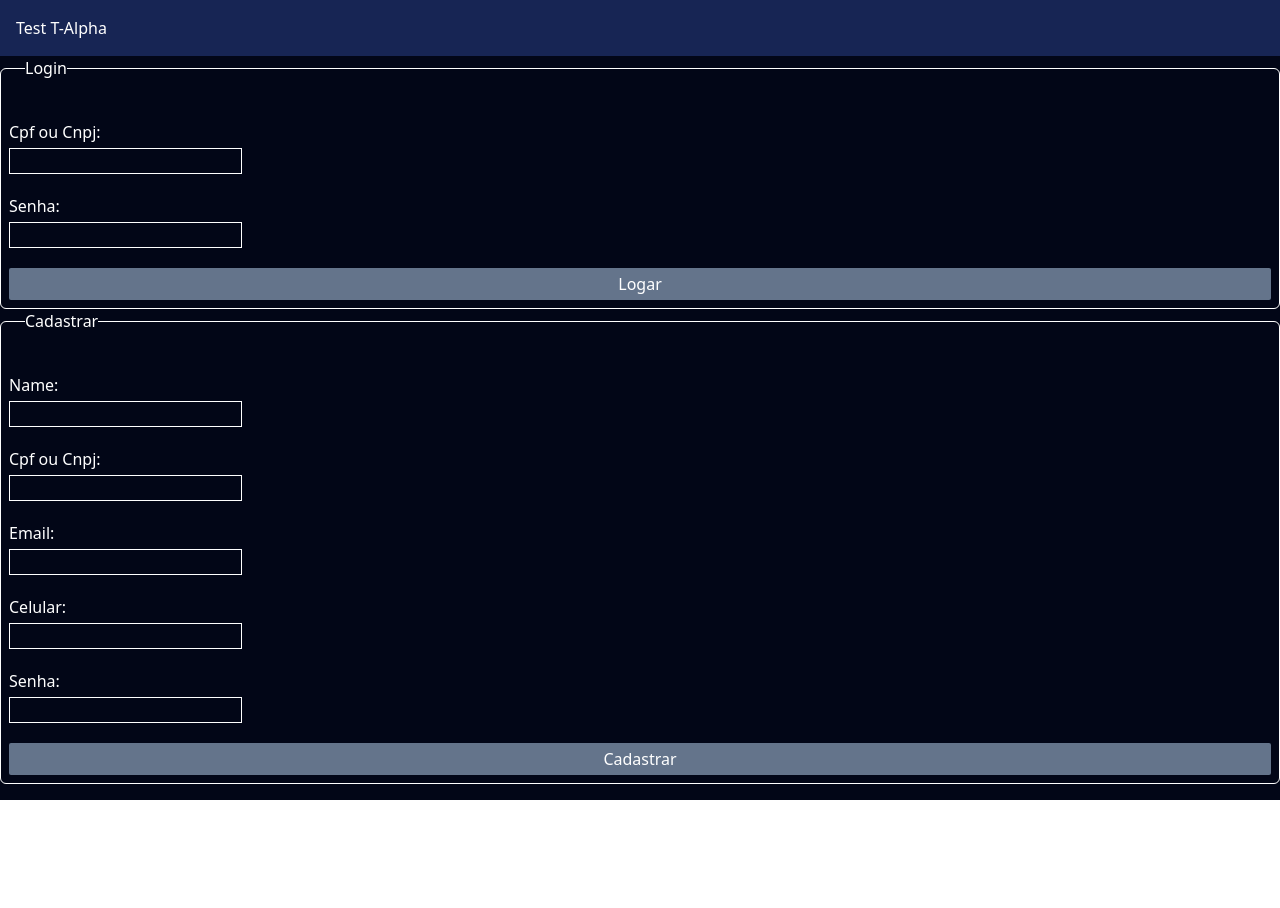
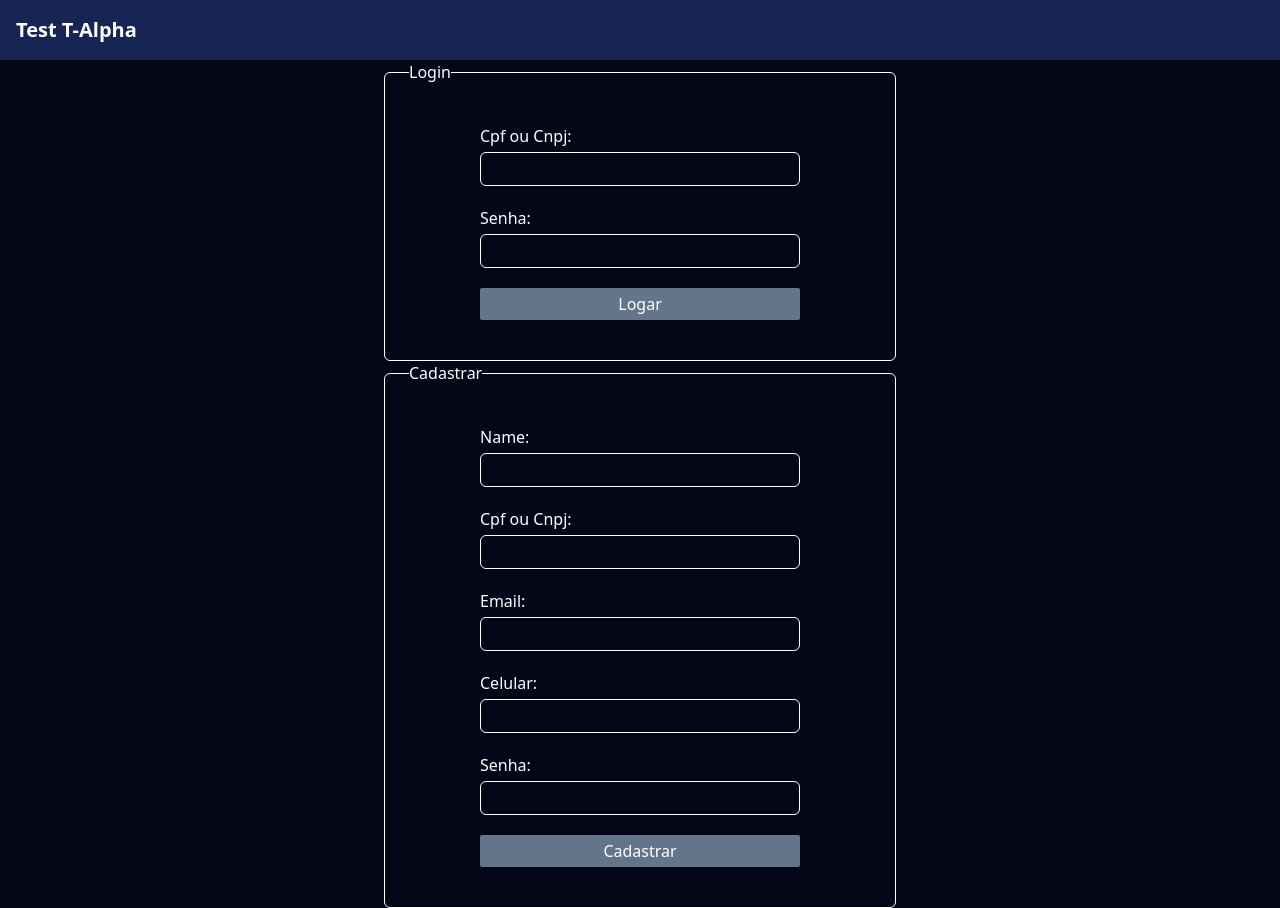
Before and after one commit to HelcioAnicio/Test-TAlpha, a React (Vite) app: page / in a window 1280 px wide. Before the commit the page ends 800 px from the top, so only its background shows below. Built offline with nearby package versions, Linux system fonts and the light colour scheme.

Commit message:
Feat: Finished the styles

```diff
--- a/src/Components/Header/header.tsx
+++ b/src/Components/Header/header.tsx
@@ -2,7 +2,7 @@ export const Header = () => {
   return (
     <>
       <header className='p-4 bg-blue-950 w-full text-white'>
-        <h1>Test T-Alpha</h1>
+        <h1 className='text-xl font-bold'>Test T-Alpha</h1>
       </header>
     </>
   );
--- a/src/Components/Login/login.tsx
+++ b/src/Components/Login/login.tsx
@@ -63,13 +63,13 @@ export const Login = ({ onLoginSuccess }: LoginProps) => {
       <form
         action='/products'
         method='post'>
-        <fieldset className='border-white border m-auto w-[calc(100%-1rem)] sm:w-full flex flex-col items-start gap-5 pt-10 p-2 rounded-md'>
+        <fieldset className='border-white border m-auto w-[calc(100%-1rem)] sm:w-full flex flex-col items-start gap-5 py-10 p-2 rounded-md  max-w-lg sm:items-center'>
           <legend className='ml-4'>Login</legend>
 
-          <div className='flex flex-col gap-1'>
+          <div className='flex flex-col gap-1 w-full max-w-xs'>
             <label htmlFor='inputtaxNumber'>Cpf ou Cnpj: </label>
             <input
-              className=' placeholder:text-gray-300 border border-white bg-transparent'
+              className='border border-white bg-transparent p-1 rounded-md'
               type='string'
               name='taxNumber'
               id='inputtaxNumber'
@@ -78,10 +78,10 @@ export const Login = ({ onLoginSuccess }: LoginProps) => {
             />
           </div>
 
-          <div className='flex flex-col gap-1'>
+          <div className='flex flex-col gap-1 w-full max-w-xs'>
             <label htmlFor='inputPassword'>Senha: </label>
             <input
-              className='placeholder:text-gray-300 border border-white bg-transparent'
+              className='border border-white bg-transparent p-1 rounded-md'
               type='password'
               name='password'
               id='inputPassword'
@@ -93,7 +93,7 @@ export const Login = ({ onLoginSuccess }: LoginProps) => {
 
           <button
             type='submit'
-            className='w-full bg-slate-500 rounded-sm p-1'
+            className='bg-slate-500 rounded-sm p-1 w-full max-w-xs hover:bg-slate-700 duration-100'
             onClick={onClickLogin}>
             Logar
           </button>
--- a/src/Components/Register/register.tsx
+++ b/src/Components/Register/register.tsx
@@ -66,13 +66,13 @@ export const Register = () => {
       <form
         action=''
         method='post'>
-        <fieldset className='border-white border m-auto w-[calc(100%-1rem)] sm:w-full flex flex-col items-start gap-5 pt-10 p-2 rounded-md'>
+        <fieldset className='border-white border m-auto w-[calc(100%-1rem)] sm:w-full flex flex-col items-start gap-5 py-10 p-2 rounded-md  max-w-lg sm:items-center'>
           <legend className='ml-4'>Cadastrar</legend>
 
-          <div className='flex flex-col gap-1'>
+          <div className='flex flex-col gap-1 w-full max-w-xs'>
             <label htmlFor='inputName'>Name: </label>
             <input
-              className='border border-white bg-transparent'
+              className='border border-white bg-transparent p-1 rounded-md'
               type='text'
               name='name'
               id='inputName'
@@ -81,10 +81,10 @@ export const Register = () => {
             />
           </div>
 
-          <div className='flex flex-col gap-1'>
+          <div className='flex flex-col gap-1 w-full max-w-xs'>
             <label htmlFor='inputtaxNumber'>Cpf ou Cnpj: </label>
             <input
-              className='border border-white bg-transparent'
+              className='border border-white bg-transparent p-1 rounded-md'
               type='text'
               name='taxNumber'
               id='inputtaxNumber'
@@ -93,10 +93,10 @@ export const Register = () => {
             />
           </div>
 
-          <div className='flex flex-col gap-1'>
+          <div className='flex flex-col gap-1 w-full max-w-xs'>
             <label htmlFor='inputEmail'>Email: </label>
             <input
-              className='border border-white bg-transparent'
+              className='border border-white bg-transparent p-1 rounded-md'
               type='email'
               name='mail'
               id='inputEmail'
@@ -105,10 +105,10 @@ export const Register = () => {
             />
           </div>
 
-          <div className='flex flex-col gap-1'>
+          <div className='flex flex-col gap-1 w-full max-w-xs'>
             <label htmlFor='inputPhone'>Celular: </label>
             <input
-              className='border border-white bg-transparent'
+              className='border border-white bg-transparent p-1 rounded-md'
               type='tel'
               name='phone'
               id='inputPhone'
@@ -117,10 +117,10 @@ export const Register = () => {
             />
           </div>
 
-          <div className='flex flex-col gap-1'>
+          <div className='flex flex-col gap-1 w-full max-w-xs'>
             <label htmlFor='inputPassword'>Senha: </label>
             <input
-              className=' border border-white bg-transparent'
+              className='border border-white bg-transparent p-1 rounded-md'
               type='password'
               name='password'
               id='inputPassword'
@@ -132,7 +132,7 @@ export const Register = () => {
           <button
             type='submit'
             onClick={onClickRegister}
-            className='w-full bg-slate-500 rounded-sm p-1'>
+            className='bg-slate-500 rounded-sm p-1 w-full max-w-xs hover:bg-slate-700 duration-100'>
             Cadastrar
           </button>
         </fieldset>
--- a/src/Pages/products.tsx
+++ b/src/Pages/products.tsx
@@ -1,5 +1,6 @@
 import { PencilIcon, TrashIcon } from "lucide-react";
 import React, { useEffect, useState } from "react";
+import { Header } from "../Components/Header/header";
 
 interface Products {
   id?: number;
@@ -71,7 +72,8 @@ export const Products = () => {
       stock: "",
     });
 
-    listProducts(); // Recarrega a lista de produtos
+    // Recarrega a lista de produtos
+    listProducts();
   };
 
   const listProducts = async () => {
@@ -165,8 +167,11 @@ export const Products = () => {
       }),
     });
 
-    setEditingProductId(null); // Sai do modo de edição
-    listProducts(); // Recarrega a lista de produtos
+    // Sai do modo de edição
+    setEditingProductId(null);
+
+    // Recarrega a lista de produtos
+    listProducts();
   };
 
   const deleteProductById = async (id: number) => {
@@ -179,20 +184,21 @@ export const Products = () => {
       },
     });
 
-    listProducts(); // Recarrega a lista de produtos
+    // Recarrega a lista de produtos
+    listProducts();
   };
 
   return (
-    <div className='bg-gray-950 text-white h-full w-screen overflow-auto'>
-      <h1>Produtos</h1>
+    <div className='bg-gray-950 text-white h-full w-screen overflow-auto pb-16'>
+      <Header />
 
       <form
         action=''
         method='post'>
-        <fieldset className='border-white border m-auto w-[calc(100%-1rem)] sm:w-full flex flex-col items-start gap-5 pt-10 p-2 rounded-md'>
+        <fieldset className='border-white border m-auto w-[calc(100%-1rem)] sm:w-full flex flex-col items-start gap-5 py-10 p-2 rounded-md  max-w-lg sm:items-center'>
           <legend className='ml-4'>Cadastrar produtos</legend>
 
-          <div className='flex flex-col gap-1'>
+          <div className='flex flex-col gap-1 w-full max-w-xs'>
             <label htmlFor='inputProductName'>Name: </label>
             <input
               className='border border-white bg-transparent'
@@ -204,7 +210,7 @@ export const Products = () => {
             />
           </div>
 
-          <div className='flex flex-col gap-1'>
+          <div className='flex flex-col gap-1 w-full max-w-xs'>
             <label htmlFor='inputDescription'>Description: </label>
             <input
               className='border border-white bg-transparent'
@@ -216,7 +222,7 @@ export const Products = () => {
             />
           </div>
 
-          <div className='flex flex-col gap-1'>
+          <div className='flex flex-col gap-1 w-full max-w-xs'>
             <label htmlFor='inputPrice'>Price: </label>
             <input
               className='border border-white bg-transparent'
@@ -228,7 +234,7 @@ export const Products = () => {
             />
           </div>
 
-          <div className='flex flex-col gap-1'>
+          <div className='flex flex-col gap-1 w-full max-w-xs'>
             <label htmlFor='inputStock'>Stock: </label>
             <input
               className='border border-white bg-transparent'
@@ -243,23 +249,24 @@ export const Products = () => {
           <button
             type='submit'
             onClick={onClickProduct}
-            className='w-full bg-slate-500 rounded-sm p-1'>
+            className='bg-slate-500 rounded-sm p-1 w-full max-w-xs hover:bg-slate-700 duration-100'>
             Cadastrar
           </button>
         </fieldset>
       </form>
 
-      <section className='m-4 mt-10'>
+      <section className='m-4 mt-10 sm:m-auto sm:mt-10 p-4 flex flex-col gap-5 border-white border w-[calc(100%-1rem)] sm:w-full items-start py-10 rounded-md max-w-lg sm:items-center'>
+        <section>
           <input
             type='text'
             value={productSearched}
             placeholder='Buscar produto por ID'
             onChange={handleChangeSearch}
-          className='border border-white bg-transparent'
+            className='border border-white bg-transparent '
           />
         </section>
 
-      <section className='p-4 flex flex-col gap-4'>
+        <section className='flex flex-col gap-4'>
           {renderProducts.length > 0 ? (
             renderProducts.map((product) => (
               <div
@@ -325,6 +332,7 @@ export const Products = () => {
             <p>No products found</p>
           )}
         </section>
+      </section>
     </div>
   );
 };
```
Also changed, not shown: 1 other file (tests, documents, lock files or other folders). Lines whose indentation alone changed are shown as unchanged.
